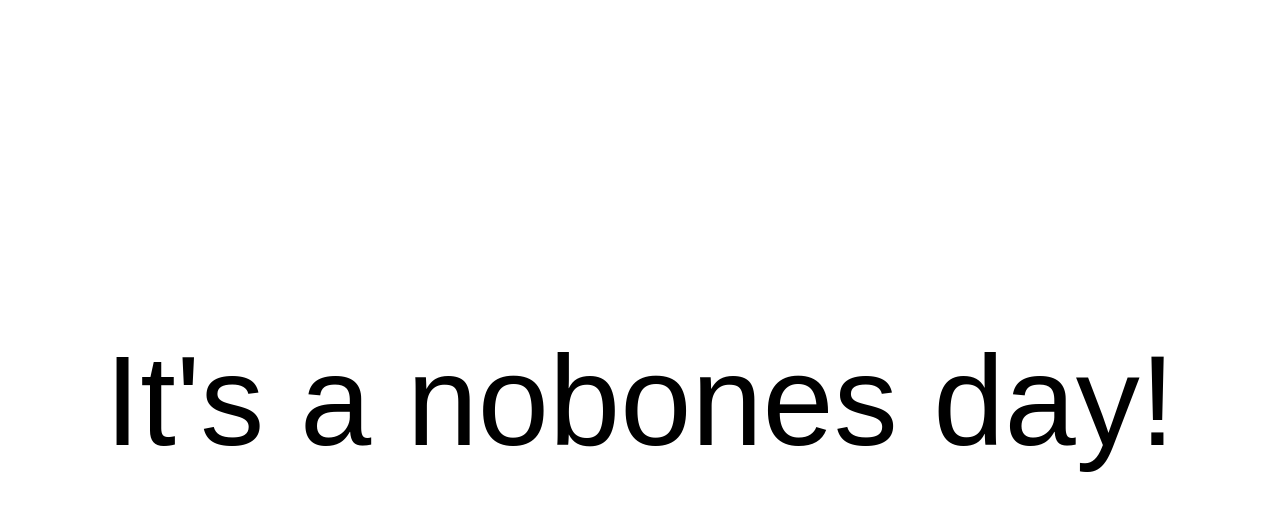
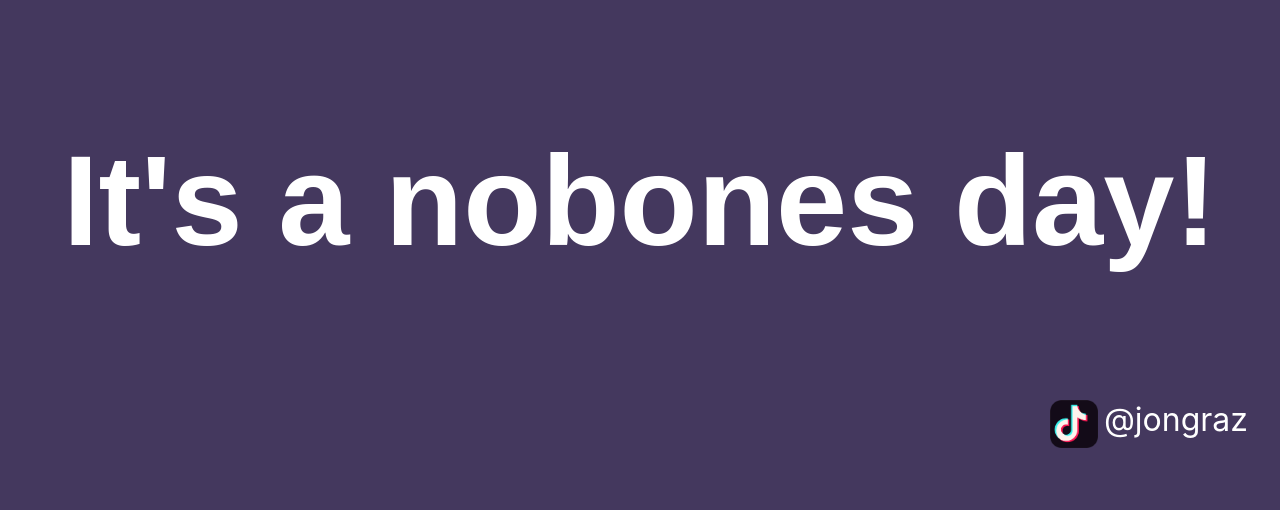
Before and after one commit to corinty/bonesday, a Next.js app: page / in a window 1280 px wide. Shown: the top 510 px of the page. Built offline with nearby package versions, Linux system fonts and the light colour scheme.

Commit message:
chagnes test

```diff
--- a/pages/index.tsx
+++ b/pages/index.tsx
@@ -1,15 +1,25 @@
+/* eslint-disable react/no-unescaped-entities */
 import type { NextPage } from "next";
+import Image from "next/image";
 import { useState } from "react";
-import styles from "../styles/Home.module.scss";
 
 const Home: NextPage = () => {
     const [isBonesDay, setIsBonesDay] = useState(true);
     return (
-        <main className={styles.main}>
-            <button onClick={() => setIsBonesDay(!isBonesDay)}>
-                It's a {isBonesDay ? "no" : ""}bones day!
-            </button>
-        </main>
+        <>
+            <main>
+                <div className="reading">
+                    <button onClick={() => setIsBonesDay(!isBonesDay)}>
+                        It's a {isBonesDay ? "no" : ""}bones day!
+                    </button>
+                </div>
+
+                <a href="https://www.tiktok.com/@jongraz?" className="social-share">
+                    <img src="/tiktok_logo.png" layout="fill" />
+                    @jongraz
+                </a>
+            </main>
+        </>
     );
 };
 
--- a/styles/Home.module.scss
+++ /dev/null
@@ -1,16 +0,0 @@
-.main {
-    padding: 5rem 0;
-    height: inherit;
-    flex: 1;
-    display: flex;
-    flex-direction: column;
-    justify-content: center;
-    align-items: center;
-    button {
-        appearance: none;
-        background: none;
-        border: none;
-        cursor: pointer;
-        font-size: 10vw;
-    }
-}
--- a/styles/globals.scss
+++ b/styles/globals.scss
@@ -1,11 +1,12 @@
 html,
 body {
     width: 100%;
-    height: 100%;
+    height: 100vh;
     padding: 0;
     margin: 0;
     font-family: -apple-system, BlinkMacSystemFont, Segoe UI, Roboto, Oxygen, Ubuntu, Cantarell,
         Fira Sans, Droid Sans, Helvetica Neue, sans-serif;
+    background: #44385e;
 }
 #__next {
     height: 100%;
@@ -19,3 +20,42 @@ a {
 * {
     box-sizing: border-box;
 }
+main {
+    display: grid;
+    grid-template-columns: 2fr 1fr;
+    grid-template-rows: 50vh 10vh;
+    color: #fff;
+}
+button {
+    appearance: none;
+    background: none;
+    border: none;
+    font-size: inherit;
+    color: #fff;
+}
+
+.reading {
+    display: flex;
+    justify-content: center;
+    align-items: center;
+    color: #fff;
+    font-size: 10vw;
+    grid-column: 1 / span 2;
+    button {
+        cursor: pointer;
+        font-weight: bold;
+    }
+}
+.social-share {
+    grid-column: 2;
+    font-size: 2rem;
+    padding-bottom: 1em;
+    padding-right: 1em;
+    display: flex;
+    gap: 0.2em;
+    justify-content: flex-end;
+    img {
+        object-fit: contain;
+        height: 100%;
+    }
+}
```
Also changed, not shown: public/tiktok_logo.png (added).
